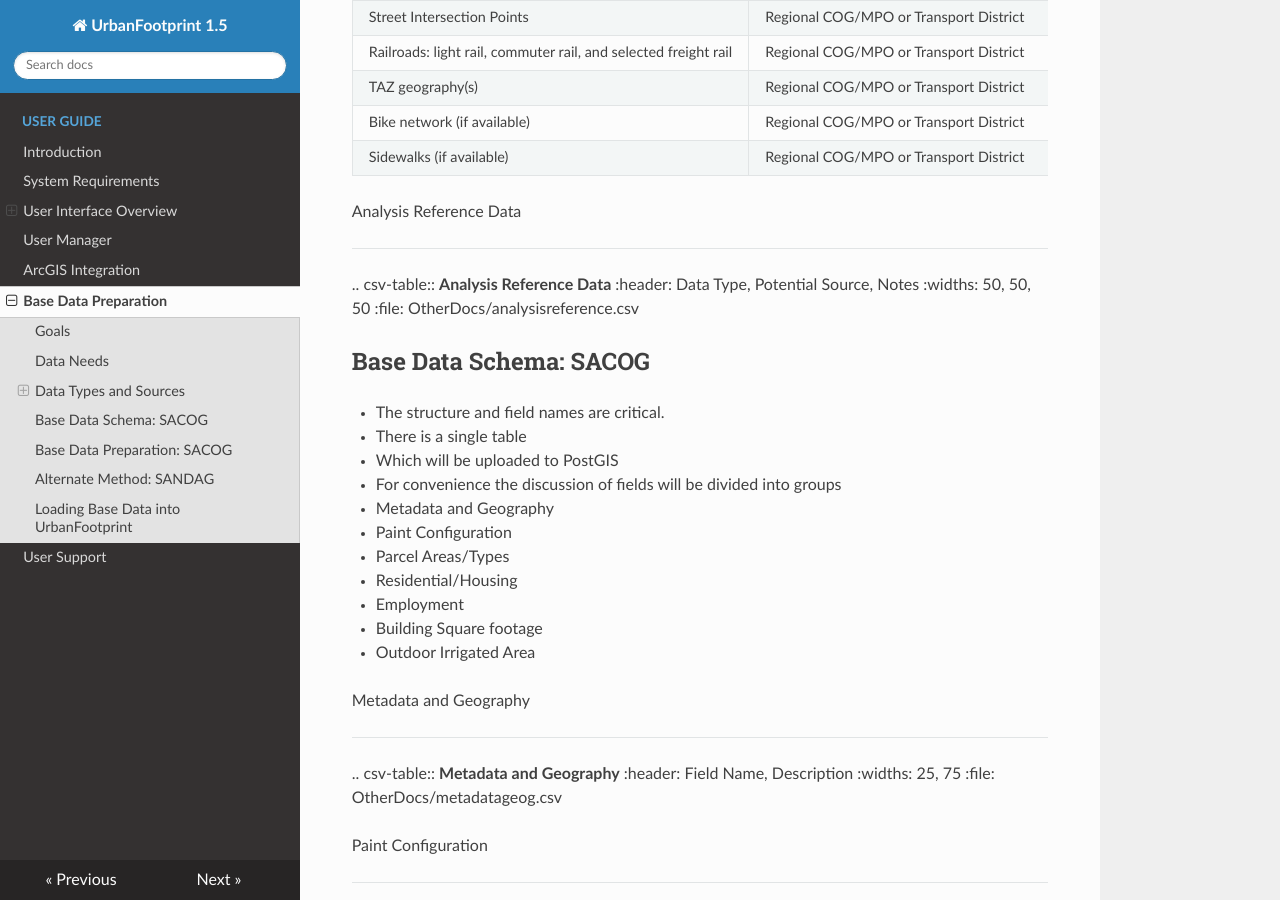
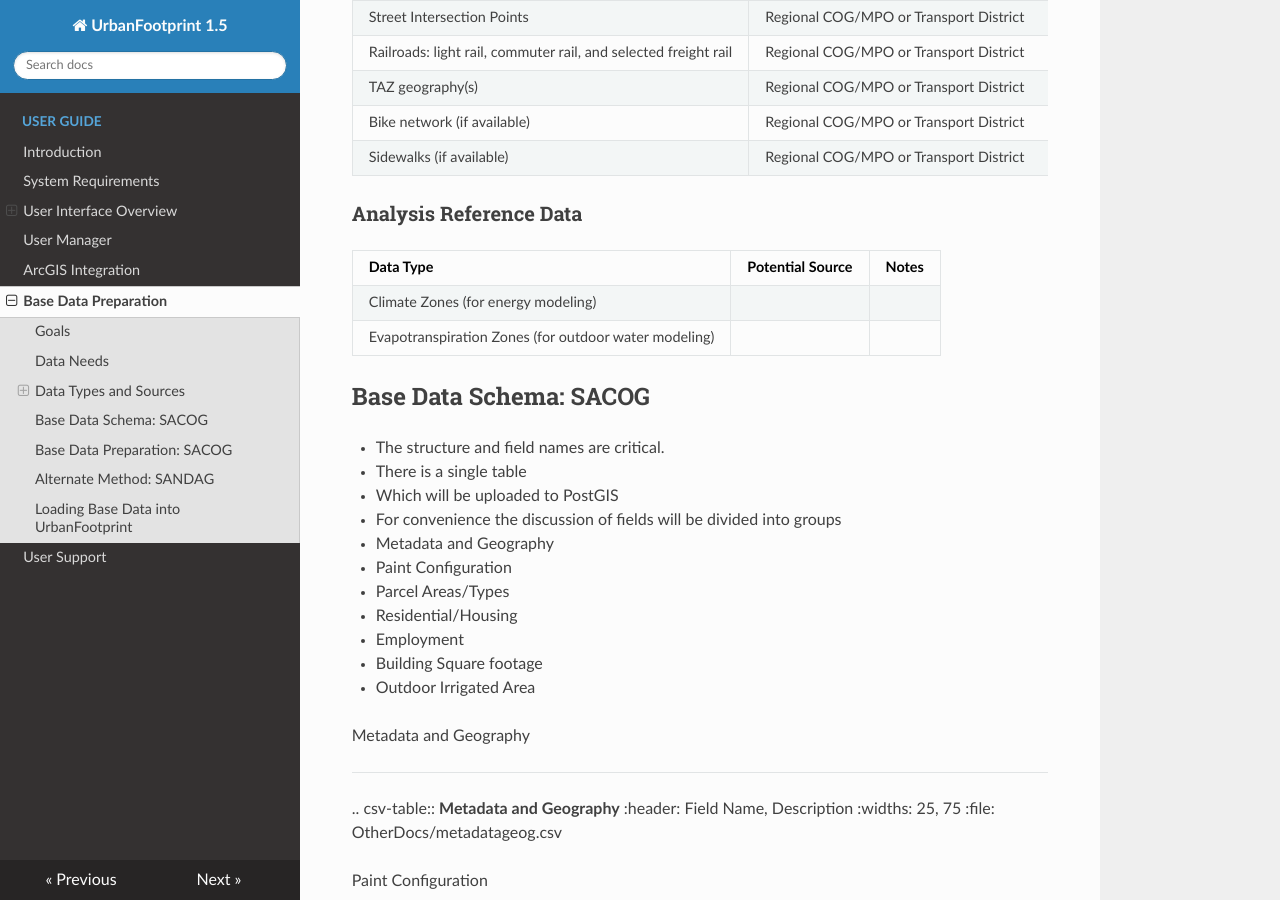
Before and after one commit to CalthorpeAnalytics/urbanfootprint-docs-1.5, an MkDocs documentation site: the page built from docs/data_preparation.md, in a window 1280 px wide and 900 px high, scrolled down 2927 px. Built offline with MkDocs 1.6.1, drawn with Linux system fonts in a browser that asks for light colours; nearby versions of some CDN libraries; old or Windows-style settings are respelled for this version of MkDocs.

Commit message:
convert OtherDocs/analysisreference.csv

```diff
--- a/docs/data_preparation.md
+++ b/docs/data_preparation.md
@@ -94,15 +94,12 @@
 | Bike network (if available) | Regional COG/MPO or Transport District | |
 | Sidewalks (if available) | Regional COG/MPO or Transport District | |
 
-Analysis Reference Data
-_______________________
+### Analysis Reference Data
 
-.. csv-table:: **Analysis Reference Data**
-  :header: Data Type, Potential Source, Notes
-  :widths: 50, 50, 50
-  :file: OtherDocs/analysisreference.csv
-
-
+| Data Type | Potential Source | Notes |
+|-----------|------------------|-------|
+| Climate Zones (for energy modeling) | | |
+| Evapotranspiration Zones (for outdoor water modeling) | | |
 
 Base Data Schema: SACOG
 -----------------------
```
